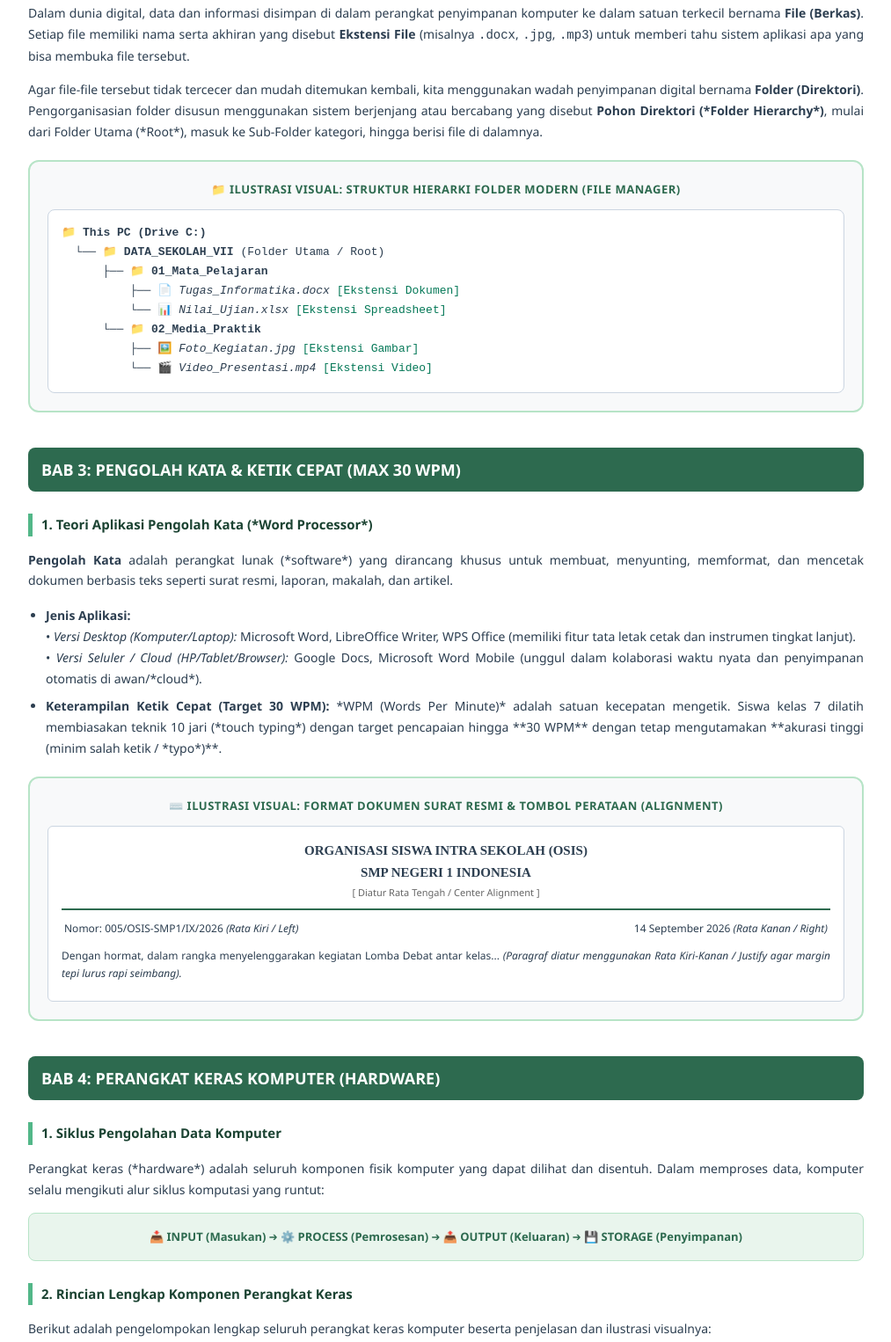
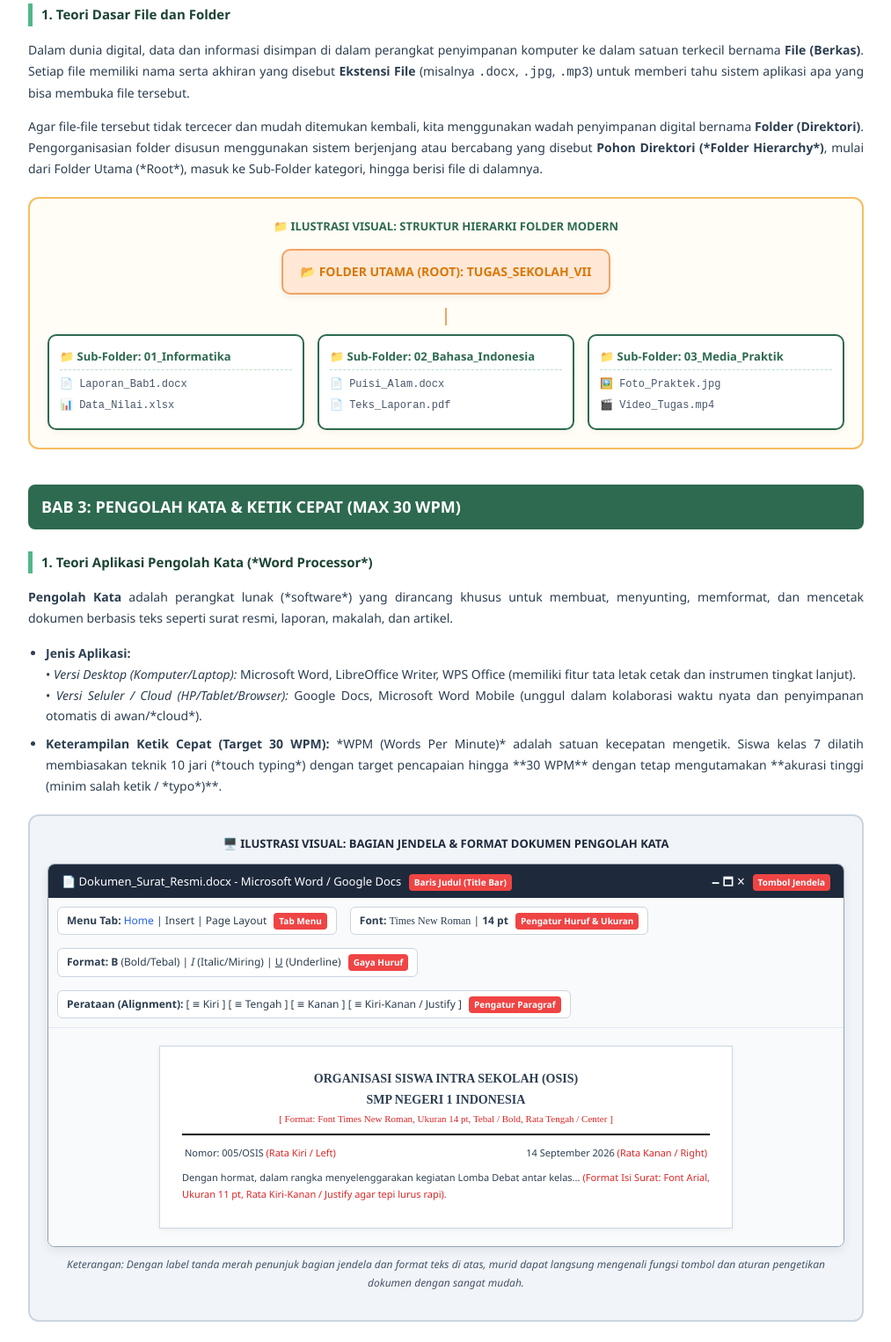
Before and after one commit to firmanmh/informatika-kelas-7, a plain HTML site: page index.html in a window 1280 px wide. Shown: the part 1243-2769 px from the top of the page at 88% size, without its empty margins (133-1146 px from the left). Drawn offline with Linux system fonts and the light colour scheme.

Commit message:
Update index.html

```diff
--- a/index.html
+++ b/index.html
@@ -88,23 +88,178 @@
             margin-bottom: 8px;
         }
 
-        /* Kotak Visual Ilustrasi Modern */
-        .visual-box {
-            background: #f8f9fa;
+        /* Grid 4 Kotak Berpikir Komputasional */
+        .ct-grid {
+            display: grid;
+            grid-template-columns: repeat(auto-fit, minmax(260px, 1fr));
+            gap: 20px;
+            margin-top: 20px;
+        }
+
+        .ct-card {
+            background: #ffffff;
             border: 2px solid #b7e4c7;
+            border-radius: 14px;
+            padding: 20px;
+            text-align: center;
+            box-shadow: 0 4px 10px rgba(0,0,0,0.03);
+            transition: transform 0.2s;
+        }
+
+        .ct-card:hover {
+            transform: translateY(-3px);
+            border-color: #2d6a4f;
+        }
+
+        .ct-icon {
+            font-size: 42px;
+            margin-bottom: 10px;
+        }
+
+        .ct-title {
+            font-size: 16px;
+            font-weight: bold;
+            color: #2d6a4f;
+            margin-bottom: 8px;
+        }
+
+        .ct-desc {
+            font-size: 13px;
+            color: #555;
+            text-align: center;
+        }
+
+        /* Ilustrasi Struktur Folder Modern */
+        .folder-tree-container {
+            background: #fffdf5;
+            border: 2px solid #f6bd60;
+            border-radius: 12px;
+            padding: 20px;
+            text-align: center;
+            margin: 20px 0;
+        }
+
+        .root-folder-box {
+            background: #ffe8d6;
+            border: 2px solid #f4a261;
+            color: #d97706;
+            padding: 12px 20px;
+            border-radius: 10px;
+            display: inline-block;
+            font-weight: bold;
+            font-size: 14px;
+            box-shadow: 0 4px 6px rgba(0,0,0,0.05);
+            margin-bottom: 15px;
+        }
+
+        .tree-branch-line {
+            width: 2px;
+            height: 20px;
+            background: #f4a261;
+            margin: 0 auto;
+        }
+
+        .subfolders-grid {
+            display: grid;
+            grid-template-columns: repeat(auto-fit, minmax(200px, 1fr));
+            gap: 15px;
+            margin-top: 10px;
+        }
+
+        .sub-folder-card {
+            background: #ffffff;
+            border: 2px solid #2d6a4f;
+            border-radius: 10px;
+            padding: 12px;
+            text-align: left;
+            box-shadow: 0 3px 8px rgba(0,0,0,0.04);
+        }
+
+        .sub-folder-title {
+            font-weight: bold;
+            color: #2d6a4f;
+            font-size: 13px;
+            margin-bottom: 6px;
+            border-bottom: 1px dashed #b7e4c7;
+            padding-bottom: 4px;
+        }
+
+        .file-list-item {
+            font-size: 12px;
+            color: #475569;
+            margin: 4px 0;
+            font-family: monospace;
+        }
+
+        /* Simulasi Jendela Word Bergaya Label Panah (Callout UI) */
+        .word-ui-container {
+            background: #f1f5f9;
+            border: 2px solid #cbd5e1;
             border-radius: 12px;
             padding: 20px;
             margin: 20px 0;
         }
 
-        .visual-title {
+        .word-window {
+            background: #ffffff;
+            border: 1px solid #94a3b8;
+            border-radius: 8px;
+            box-shadow: 0 4px 12px rgba(0,0,0,0.08);
+            overflow: hidden;
+        }
+
+        .word-top-bar {
+            background: #1e293b;
+            color: #fff;
+            padding: 8px 15px;
+            font-size: 13px;
+            display: flex;
+            justify-content: space-between;
+            align-items: center;
+        }
+
+        .word-ribbon {
+            background: #f8fafc;
+            border-bottom: 1px solid #e2e8f0;
+            padding: 10px;
+            display: flex;
+            gap: 15px;
+            flex-wrap: wrap;
+            align-items: center;
+        }
+
+        .ribbon-group {
+            background: #fff;
+            border: 1px solid #cbd5e1;
+            padding: 5px 10px;
+            border-radius: 6px;
+            font-size: 12px;
+        }
+
+        .label-tag {
+            display: inline-block;
+            background: #ef4444;
+            color: white;
+            font-size: 10px;
             font-weight: bold;
-            font-size: 13px;
-            color: #2d6a4f;
-            margin-bottom: 12px;
-            text-transform: uppercase;
-            letter-spacing: 0.5px;
-            text-align: center;
+            padding: 1px 6px;
+            border-radius: 4px;
+            margin-left: 5px;
+        }
+
+        .word-workspace {
+            padding: 20px;
+            background: #f8fafc;
+            min-height: 180px;
+        }
+
+        .paper-sheet {
+            background: #fff;
+            border: 1px solid #cbd5e1;
+            padding: 25px;
+            box-shadow: 0 2px 6px rgba(0,0,0,0.05);
+            max-width: 600px;
+            margin: 0 auto;
         }
 
         /* Grid Komponen Hardware */
@@ -165,32 +320,6 @@
             border: 1px solid #b7e4c7;
         }
 
-        /* Simulasi UI File Manager */
-        .file-manager-ui {
-            background: #ffffff;
-            border: 1px solid #cbd5e1;
-            border-radius: 8px;
-            padding: 15px;
-            font-family: monospace;
-            font-size: 13px;
-        }
-
-        .folder-item {
-            color: #d97706;
-            font-weight: bold;
-            margin: 6px 0;
-        }
-
-        .sub-folder {
-            margin-left: 20px;
-            color: #2563eb;
-        }
-
-        .file-item {
-            margin-left: 40px;
-            color: #475569;
-        }
-
         footer {
             text-align: center;
             margin-top: 50px;
@@ -229,25 +358,47 @@
 
         <!-- ================= BAB 1 ================= -->
         <h2>BAB 1: BERPIKIR KOMPUTASIONAL (COMPUTATIONAL THINKING)</h2>
-        <p>Berpikir Komputasional adalah metode pemecahan masalah kompleks dengan menirukan cara kerja sistematis, logis, dan terstruktur layaknya seorang ilmuwan komputer. Cara berpikir ini sangat berguna tidak hanya saat menggunakan komputer, tetapi juga dalam kehidupan sehari-hari.</p>
+        <p>Berpikir Komputasional adalah metode pemecahan masalah dengan mengandalkan cara kerja yang logis, sistematis, dan terstruktur. Di dalam kehidupan sehari-hari, kita sering menggunakannya tanpa sadar melalui 4 pilar utama:</p>
 
-        <p>Terdapat 4 pilar utama dalam Berpikir Komputasional:</p>
-        <ul>
-            <li><strong>1. Dekomposisi (Decomposition):</strong> Memecah masalah besar atau proyek yang rumit menjadi bagian-bagian kecil atau sub-masalah yang lebih sederhana agar lebih mudah dikelola dan diselesaikan satu per satu.
-                <br><em>Contoh Kasus Nyata:</em> Saat sekolah akan mengadakan acara "Pementasan Seni", tugas tidak dikerjakan sekaligus, melainkan dipecah menjadi bagian kecil: Seksi Panggung, Seksi Konsumsi, Seksi Dokumentasi, dan Seksi Acara.</li>
-            <li><strong>2. Pengenalan Pola (Pattern Recognition):</strong> Mengamati, mencari, dan mengenali kesamaan, tren, keteraturan, atau karakteristik dari berbagai masalah yang pernah diselesaikan sebelumnya untuk diterapkan pada masalah saat ini.
-                <br><em>Contoh Kasus Nyata:</em> Ketika melihat langit mendung gelap, angin bertiup kencang, dan udara dingin, kita mengenali polanya bahwa sebentar lagi akan turun hujan berdasarkan pengalaman hari-hari sebelumnya.</li>
-            <li><strong>3. Abstraksi (Abstraction):</strong> Memfokuskan diri hanya pada informasi yang penting, relevan, dan esensial saja, serta membuang atau menyembunyikan detail rincian kecil yang tidak penting agar pikiran tidak terbebani.
-                <br><em>Contoh Kasus Nyata:</em> Saat melihat peta jalan (*Google Maps*), kita hanya fokus pada jalur rute utama dan arah tujuan, tanpa harus memikirkan detail warna cat rumah di pinggir jalan atau jumlah pohon di trotoar.</li>
-            <li><strong>4. Algoritma (Algorithm):</strong> Menyusun langkah-langkah atau instruksi penyelesaian masalah secara berurutan, logis, runtut, dan pasti dari awal sampai akhir tanpa ada keraguan.
-                <br><em>Contoh Kasus Nyata:</em> Langkah-langkah menanak nasi: 1. Cuci beras, 2. Tambahkan air secukupnya, 3. Masukkan ke *rice cooker*, 4. Tekan tombol *Cook*. Urutan ini tidak boleh dibolak-balik agar nasi matang sempurna.</li>
-        </ul>
+        <div class="ct-grid">
+            <!-- 1. Dekomposisi -->
+            <div class="ct-card">
+                <div class="ct-icon">🧩</div>
+                <div class="ct-title">1. Dekomposisi</div>
+                <div class="ct-desc">
+                    <b>Memecah masalah besar menjadi bagian kecil.</b><br><br>
+                    <em>Contoh Sehari-hari:</em> Saat kamar tidur sangat berantakan, kita tidak merapikannya sekaligus, melainkan membaginya menjadi: merapikan tempat tidur, menyapu lantai, lalu melipat pakaian di lemari.
+                </div>
+            </div>
 
-        <div class="visual-box">
-            <div class="visual-title">💡 Ilustrasi Visual: Alur Pemecahan Masalah 4 Pilar</div>
-            <div style="text-align: center; font-size: 13px; background: #fff; padding: 12px; border-radius: 6px; border: 1px solid #cbd5e1;">
-                <strong>Masalah Kompleks</strong> <br>⬇️<br>
-                🧩 <strong>Dekomposisi</strong> (Pecah jadi tugas kecil) ➔ 🔍 <strong>Pola</strong> (Cari kesamaan) ➔ 🏷️ <strong>Abstraksi</strong> (Buang detail tak penting) ➔ 📋 <strong>Algoritma</strong> (Susun urutan langkah solusi)
+            <!-- 2. Pengenalan Pola -->
+            <div class="ct-card">
+                <div class="ct-icon">🔍</div>
+                <div class="ct-title">2. Pengenalan Pola</div>
+                <div class="ct-desc">
+                    <b>Mencari kesamaan atau kebiasaan yang berulang.</b><br><br>
+                    <em>Contoh Sehari-hari:</em> Melihat jadwal seragam sekolah setiap hari Rabu selalu mengenakan baju batik hijau, sehingga kita menyiapkan pakaian batik tersebut setiap Selasa malam secara berulang.
+                </div>
+            </div>
+
+            <!-- 3. Abstraksi -->
+            <div class="ct-card">
+                <div class="ct-icon">🏷️</div>
+                <div class="ct-title">3. Abstraksi</div>
+                <div class="ct-desc">
+                    <b>Fokus pada informasi penting, abaikan detail.</b><br><br>
+                    <em>Contoh Sehari-hari:</em> Saat melihat peta rute dari rumah ke sekolah, kita hanya melihat garis jalan utama dan petunjuk arah belok, tanpa perlu memikirkan jumlah pohon atau warna pagar rumah tetangga.
+                </div>
+            </div>
+
+            <!-- 4. Algoritma -->
+            <div class="ct-card">
+                <div class="ct-icon">📋</div>
+                <div class="ct-title">4. Algoritma</div>
+                <div class="ct-desc">
+                    <b>Menyusun urutan langkah logis untuk solusi.</b><br><br>
+                    <em>Contoh Sehari-hari:</em> Urutan mencuci tangan yang benar: 1. Basahi tangan, 2. Beri sabun, 3. Gosok telapak & sela jari, 4. Bilas dengan air mengalir, 5. Keringkan dengan handuk.
+                </div>
             </div>
         </div>
 
@@ -258,17 +409,31 @@
 
         <p>Agar file-file tersebut tidak tercecer dan mudah ditemukan kembali, kita menggunakan wadah penyimpanan digital bernama <strong>Folder (Direktori)</strong>. Pengorganisasian folder disusun menggunakan sistem berjenjang atau bercabang yang disebut <strong>Pohon Direktori (*Folder Hierarchy*)</strong>, mulai dari Folder Utama (*Root*), masuk ke Sub-Folder kategori, hingga berisi file di dalamnya.</p>
 
-        <div class="visual-box">
-            <div class="visual-title">📁 Ilustrasi Visual: Struktur Hierarki Folder Modern (File Manager)</div>
-            <div class="file-manager-ui">
-                📁 <b>This PC (Drive C:)</b><br>
-                &nbsp;&nbsp;└── 📁 <b>DATA_SEKOLAH_VII</b> (Folder Utama / Root)<br>
-                &nbsp;&nbsp;&nbsp;&nbsp;&nbsp;&nbsp;├── 📁 <b>01_Mata_Pelajaran</b><br>
-                &nbsp;&nbsp;&nbsp;&nbsp;&nbsp;&nbsp;&nbsp;&nbsp;&nbsp;&nbsp;├── 📄 <i>Tugas_Informatika.docx</i> <span style="color: #047857;">[Ekstensi Dokumen]</span><br>
-                &nbsp;&nbsp;&nbsp;&nbsp;&nbsp;&nbsp;&nbsp;&nbsp;&nbsp;&nbsp;└── 📊 <i>Nilai_Ujian.xlsx</i> <span style="color: #047857;">[Ekstensi Spreadsheet]</span><br>
-                &nbsp;&nbsp;&nbsp;&nbsp;&nbsp;&nbsp;└── 📁 <b>02_Media_Praktik</b><br>
-                &nbsp;&nbsp;&nbsp;&nbsp;&nbsp;&nbsp;&nbsp;&nbsp;&nbsp;&nbsp;├── 🖼️ <i>Foto_Kegiatan.jpg</i> <span style="color: #047857;">[Ekstensi Gambar]</span><br>
-                &nbsp;&nbsp;&nbsp;&nbsp;&nbsp;&nbsp;&nbsp;&nbsp;&nbsp;&nbsp;└── 🎬 <i>Video_Presentasi.mp4</i> <span style="color: #047857;">[Ekstensi Video]</span>
+        <div class="folder-tree-container">
+            <div style="font-weight: bold; color: #2d6a4f; margin-bottom: 15px; text-transform: uppercase; font-size: 13px;">📁 Ilustrasi Visual: Struktur Hierarki Folder Modern</div>
+
+            <div class="root-folder-box">
+                📂 FOLDER UTAMA (ROOT): <b>TUGAS_SEKOLAH_VII</b>
+            </div>
+
+            <div class="tree-branch-line"></div>
+
+            <div class="subfolders-grid">
+                <div class="sub-folder-card">
+                    <div class="sub-folder-title">📁 Sub-Folder: 01_Informatika</div>
+                    <div class="file-list-item">📄 Laporan_Bab1.docx</div>
+                    <div class="file-list-item">📊 Data_Nilai.xlsx</div>
+                </div>
+                <div class="sub-folder-card">
+                    <div class="sub-folder-title">📁 Sub-Folder: 02_Bahasa_Indonesia</div>
+                    <div class="file-list-item">📄 Puisi_Alam.docx</div>
+                    <div class="file-list-item">📄 Teks_Laporan.pdf</div>
+                </div>
+                <div class="sub-folder-card">
+                    <div class="sub-folder-title">📁 Sub-Folder: 03_Media_Praktik</div>
+                    <div class="file-list-item">🖼️ Foto_Praktek.jpg</div>
+                    <div class="file-list-item">🎬 Video_Tugas.mp4</div>
+                </div>
             </div>
         </div>
 
@@ -283,24 +448,58 @@
             <li><strong>Keterampilan Ketik Cepat (Target 30 WPM):</strong> *WPM (Words Per Minute)* adalah satuan kecepatan mengetik. Siswa kelas 7 dilatih membiasakan teknik 10 jari (*touch typing*) dengan target pencapaian hingga **30 WPM** dengan tetap mengutamakan **akurasi tinggi (minim salah ketik / *typo*)**.</li>
         </ul>
 
-        <div class="visual-box">
-            <div class="visual-title">⌨️ Ilustrasi Visual: Format Dokumen Surat Resmi & Tombol Perataan (Alignment)</div>
-            <div style="background: #fff; padding: 15px; border-radius: 6px; border: 1px solid #cbd5e1; font-size: 13px;">
-                <div style="text-align: center; font-weight: bold; font-family: 'Times New Roman'; font-size: 15px;">
-                    ORGANISASI SISWA INTRA SEKOLAH (OSIS)<br>SMP NEGERI 1 INDONESIA
+        <!-- Ilustrasi Visual Jendela Aplikasi & Format Dokumen Berlabel Jelas -->
+        <div class="word-ui-container">
+            <div style="font-weight: bold; color: #1e293b; margin-bottom: 12px; text-align: center; text-transform: uppercase; font-size: 13px;">
+                🖥️ Ilustrasi Visual: Bagian Jendela & Format Dokumen Pengolah Kata
+            </div>
+
+            <div class="word-window">
+                <!-- Baris Judul -->
+                <div class="word-top-bar">
+                    <span>📄 Dokumen_Surat_Resmi.docx - Microsoft Word / Google Docs <span class="label-tag">Baris Judul (Title Bar)</span></span>
+                    <span>🗕 🗖 ✕ <span class="label-tag">Tombol Jendela</span></span>
                 </div>
-                <div style="font-size: 11px; text-align: center; color: #666; margin-bottom: 8px;">[ Diatur Rata Tengah / Center Alignment ]</div>
-                <hr style="border: 0.5px solid #2d6a4f; margin: 8px 0;">
-                <table style="width: 100%; font-size: 12px; margin-bottom: 8px;">
-                    <tr>
-                        <td style="text-align: left;">Nomor: 005/OSIS-SMP1/IX/2026 <i>(Rata Kiri / Left)</i></td>
-                        <td style="text-align: right;">14 September 2026 <i>(Rata Kanan / Right)</i></td>
-                    </tr>
-                </table>
-                <p style="font-size: 12px; text-align: justify; margin: 5px 0;">
-                    Dengan hormat, dalam rangka menyelenggarakan kegiatan Lomba Debat antar kelas... <i>(Paragraf diatur menggunakan Rata Kiri-Kanan / Justify agar margin tepi lurus rapi seimbang).</i>
-                </p>
+
+                <!-- Ribbon Menu & Tombol Format -->
+                <div class="word-ribbon">
+                    <div class="ribbon-group">
+                        <b>Menu Tab:</b> <span style="color: #2563eb;">Home</span> | Insert | Page Layout <span class="label-tag">Tab Menu</span>
+                    </div>
+                    <div class="ribbon-group">
+                        <b>Font:</b> <span style="font-family: 'Times New Roman';">Times New Roman</span> | <b>14 pt</b> <span class="label-tag">Pengatur Huruf & Ukuran</span>
+                    </div>
+                    <div class="ribbon-group">
+                        <b>Format:</b> <b>B</b> (Bold/Tebal) | <i>I</i> (Italic/Miring) | <u>U</u> (Underline) <span class="label-tag">Gaya Huruf</span>
+                    </div>
+                    <div class="ribbon-group">
+                        <b>Perataan (Alignment):</b> [ ≡ Kiri ] [ ≡ Tengah ] [ ≡ Kanan ] [ ≡ Kiri-Kanan / Justify ] <span class="label-tag">Pengatur Paragraf</span>
+                    </div>
+                </div>
+
+                <!-- Lembar Kerja / Kertas Dokumen -->
+                <div class="word-workspace">
+                    <div class="paper-sheet">
+                        <div style="text-align: center; font-family: 'Times New Roman'; font-size: 14px; font-weight: bold;">
+                            ORGANISASI SISWA INTRA SEKOLAH (OSIS)<br>SMP NEGERI 1 INDONESIA
+                            <div style="font-size: 11px; color: #dc2626; font-weight: normal;">[ Format: Font Times New Roman, Ukuran 14 pt, Tebal / Bold, Rata Tengah / Center ]</div>
+                        </div>
+                        <hr style="border: 0.5px solid #000; margin: 8px 0;">
+                        <table style="width: 100%; font-size: 11px; margin-bottom: 6px;">
+                            <tr>
+                                <td>Nomor: 005/OSIS <span style="color: #dc2626;">(Rata Kiri / Left)</span></td>
+                                <td style="text-align: right;">14 September 2026 <span style="color: #dc2626;">(Rata Kanan / Right)</span></td>
+                            </tr>
+                        </table>
+                        <p style="font-size: 11px; text-align: justify; margin: 4px 0;">
+                            Dengan hormat, dalam rangka menyelenggarakan kegiatan Lomba Debat antar kelas... <span style="color: #dc2626;">(Format Isi Surat: Font Arial, Ukuran 11 pt, Rata Kiri-Kanan / Justify agar tepi lurus rapi).</span>
+                        </p>
+                    </div>
+                </div>
             </div>
+            <p style="font-size: 12px; color: #475569; text-align: center; margin-top: 10px;">
+                <em>Keterangan: Dengan label tanda merah penunjuk bagian jendela dan format teks di atas, murid dapat langsung mengenali fungsi tombol dan aturan pengetikan dokumen dengan sangat mudah.</em>
+            </p>
         </div>
 
         <!-- ================= BAB 4 ================= -->
```
